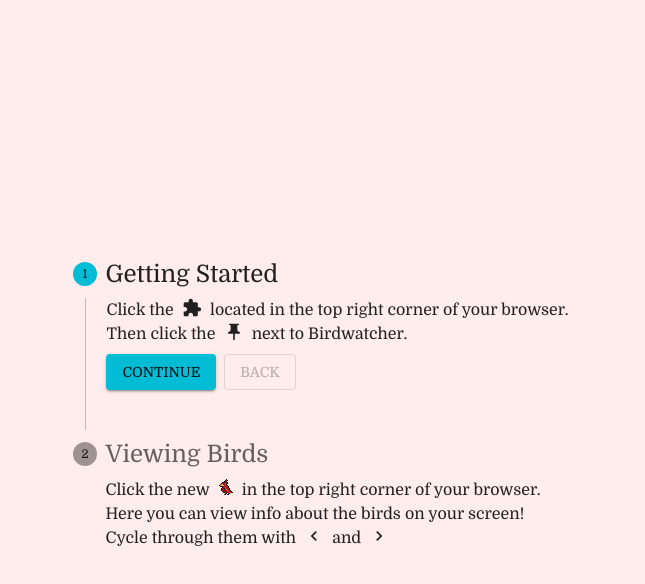
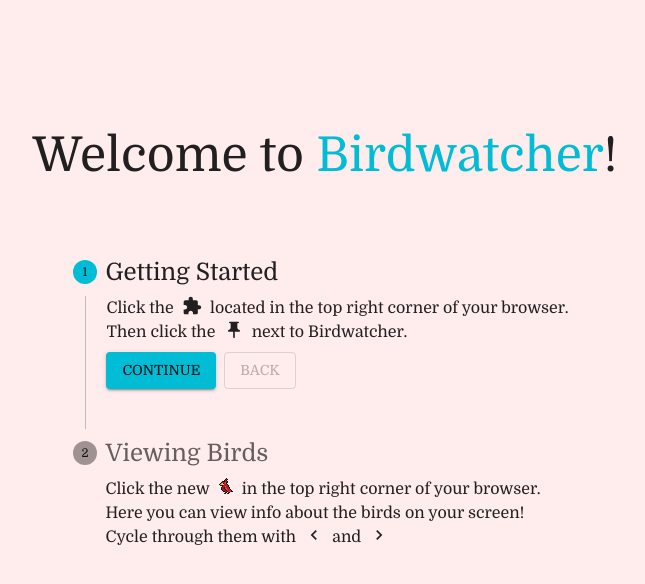
Before and after one commit to horganb/bird-extension, a React (Create React App) app in the folder site/: page / in a window 1280 px wide. Shown: the top 584 px of the page, without its empty margins (315-960 px from the left). Built offline with nearby package versions, Linux system fonts and the light colour scheme.

Commit message:
adjust styling

```diff
--- a/site/src/App.css
+++ b/site/src/App.css
@@ -3,6 +3,7 @@
   display: flex;
   flex-direction: column;
   align-items: center;
-  justify-content: center;
+  /* justify-content: center; */
+  padding-top: 5%;
   background-color: rgb(255, 236, 236);
 }
--- a/site/src/App.js
+++ b/site/src/App.js
@@ -17,6 +17,7 @@
 
 import './App.css';
 import { theme } from './styles';
+import { isEdgeBrowser } from './utils';
 
 const CustomStepper = ({ steps }) => {
   const [activeStep, setActiveStep] = useState(0);
@@ -65,35 +66,7 @@
 };
 
 const App = () => {
-  return (
-    <ThemeProvider theme={theme}>
-      <CssBaseline />
-      <div className="App">
-        <CustomStepper
-          steps={[
-            {
-              title: 'Getting Started',
-              content: (
-                <>
-                  <Typography>
-                    Click the &nbsp;
-                    <ExtensionIcon
-                      fontSize="small"
-                      style={{ verticalAlign: 'top' }}
-                    />
-                    &nbsp; located in the top right corner of your browser.
-                  </Typography>
-                  <Typography>
-                    Then click the &nbsp;
-                    <PushPinIcon
-                      fontSize="small"
-                      style={{ verticalAlign: 'top' }}
-                    />
-                    &nbsp; next to Birdwatcher.
-                  </Typography>
-                </>
-              ),
-            },
+  const steps = [
     {
       title: 'Viewing Birds',
       content: (
@@ -122,8 +95,44 @@
         </>
       ),
     },
-          ]}
-        />
+  ];
+
+  if (!isEdgeBrowser) {
+    steps.unshift({
+      title: 'Getting Started',
+      content: (
+        <>
+          <Typography>
+            Click the &nbsp;
+            <ExtensionIcon fontSize="small" style={{ verticalAlign: 'top' }} />
+            &nbsp; located in the top right corner of your browser.
+          </Typography>
+          <Typography>
+            Then click the &nbsp;
+            <PushPinIcon fontSize="small" style={{ verticalAlign: 'top' }} />
+            &nbsp; next to Birdwatcher.
+          </Typography>
+        </>
+      ),
+    });
+  }
+
+  return (
+    <ThemeProvider theme={theme}>
+      <CssBaseline />
+      <div className="App">
+        <Typography variant="h3" style={{ margin: '4rem' }}>
+          Welcome to{' '}
+          <Typography
+            variant="h3"
+            style={{ display: 'inline' }}
+            color="primary"
+          >
+            Birdwatcher
+          </Typography>
+          !
+        </Typography>
+        <CustomStepper steps={steps} />
       </div>
     </ThemeProvider>
   );
--- /dev/null
+++ b/site/src/utils.js
@@ -0,0 +1 @@
+export const isEdgeBrowser = window.navigator.userAgent.indexOf('Edg') > -1;
```
Lines whose indentation alone changed are shown as unchanged.
